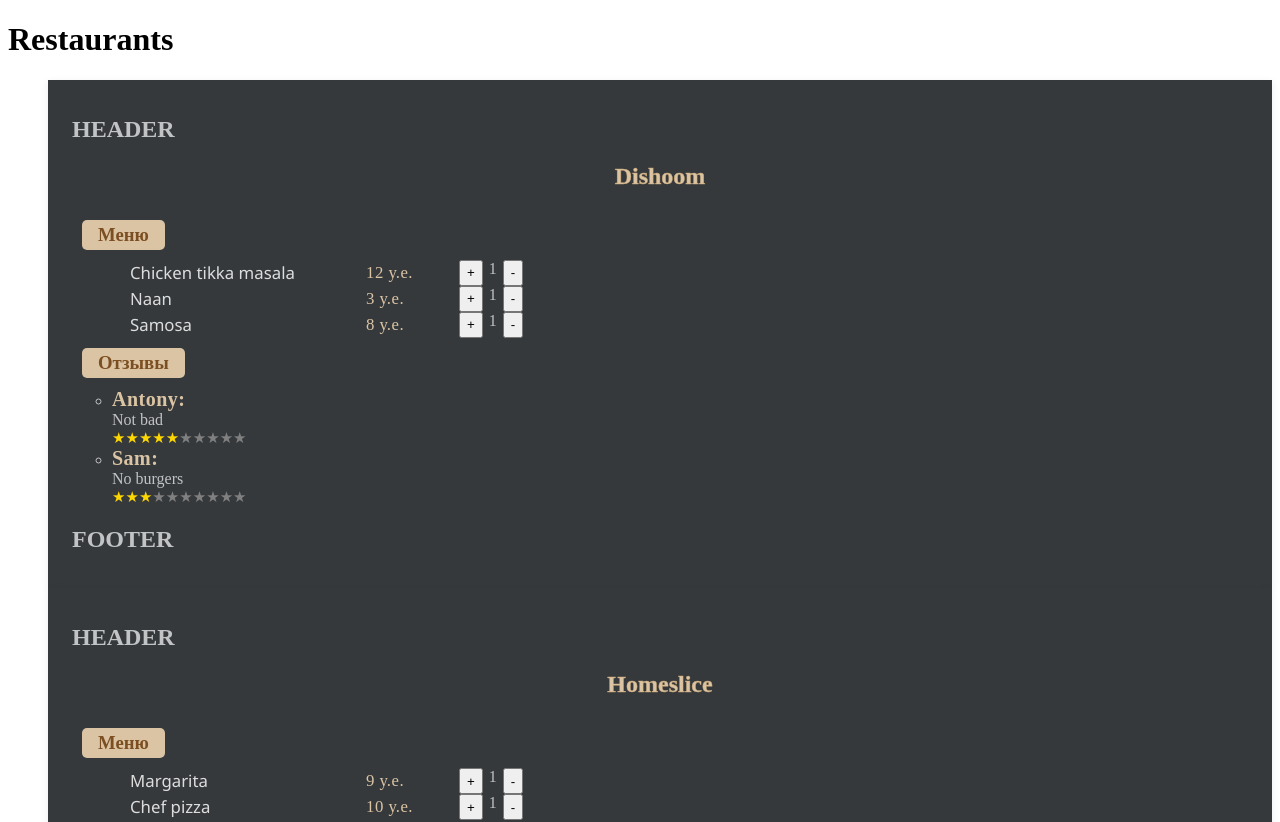
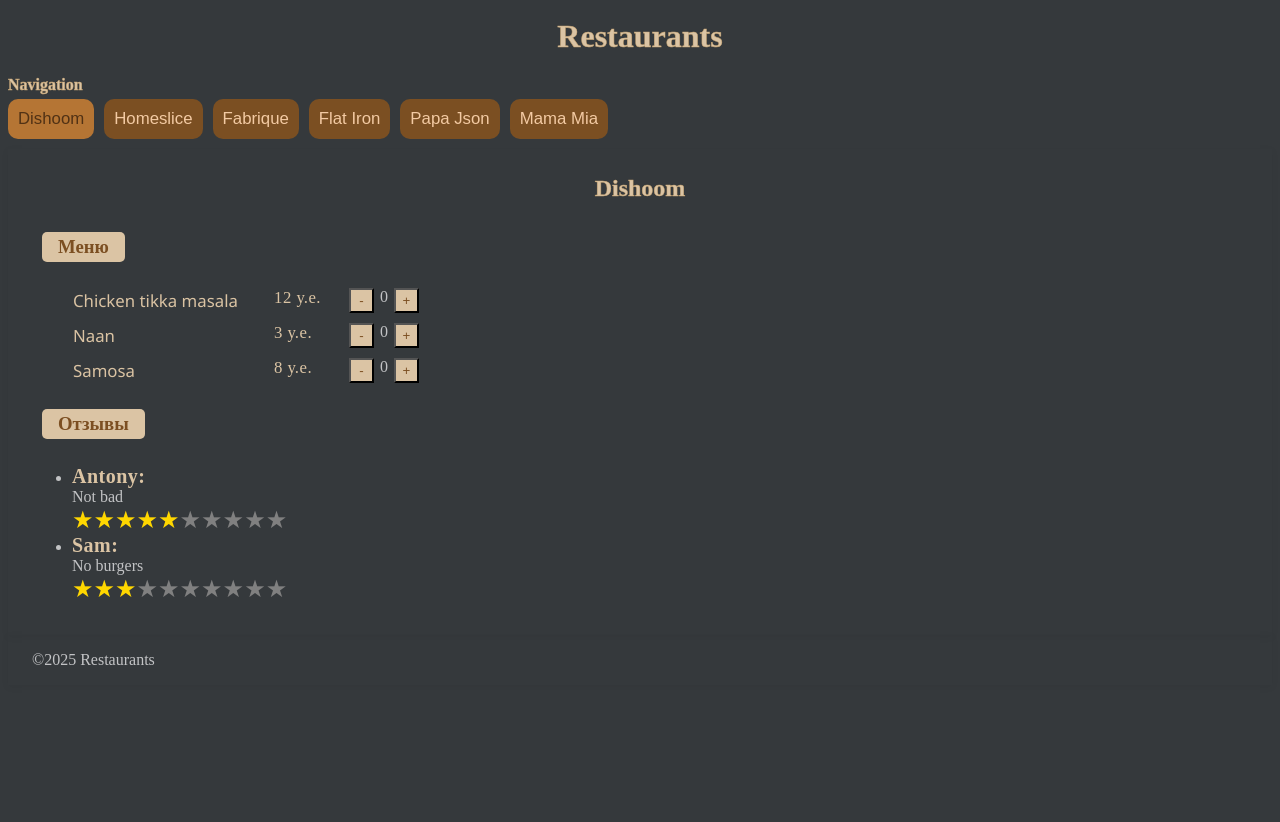
Before and after one commit to Fulkin/learn-react, a React (Vite) app: page / in a window 1280 px wide. Shown: the top 822 px of the page. After the commit the page ends 800 px from the top, so only its background shows below. Built offline with nearby package versions, Linux system fonts and the light colour scheme.

Commit message:
hw-3 create tab. counter, buttons and undefined elements

```diff
--- a/materials/mock.js
+++ b/materials/mock.js
@@ -139,4 +139,39 @@
             },
         ],
     },
+    {
+        id: "bcb4aef6-c739-4fc1-aa5f-73aebf62b010",
+        name: "Papa Json",
+        menu: [
+            {
+                id: "c031c6a2-07da-46a4-862b-d27fcf23895b",
+                name: "Json Bread",
+                price: 10,
+                ingredients: ["bread"],
+            },
+            {
+                id: "5dea7896-05d5-49aa-ad58-e0602d63fa28",
+                name: "Json Burger",
+                price: 10,
+                ingredients: ["bread", "beef"],
+            },
+        ],
+        reviews: [
+
+        ],
+    },
+    {
+        id: "15e47bdf-a560-431a-a538-7ef91e895031",
+        name: "Mama Mia",
+        menu: [
+        ],
+        reviews: [
+            {
+                id: "d023c4be-841d-46b4-acce-a874a72e2448",
+                user: "Freya",
+                text: "Cool!",
+                rating: 9,
+            },
+        ],
+    },
 ];
--- a/src/components/app/app.jsx
+++ b/src/components/app/app.jsx
@@ -1,15 +1,14 @@
 import {restaurants} from '/materials/mock.js';
-import {Restaurants} from "../restaurant/restaurant.jsx";
+import {Layout} from "../layout/layout.jsx";
+import {RestaurantTabs} from "../restaurant/restaurant-tabs.jsx";
 
 export const App = ({title}) => {
     return (
-        <div>
-            <h1>{title}</h1>
-            <ul>
-                {restaurants.map((restaurant) => (
-                    <Restaurants key={restaurant.id} restaurant={restaurant}/>
-                ))}
-            </ul>
-        </div>
+        <>
+            <h1 className="restaurant-name">{title}</h1>
+            <Layout>
+                <RestaurantTabs restaurants={restaurants} />
+            </Layout>
+        </>
     )
 }
--- /dev/null
+++ b/src/components/counter/counter.jsx
@@ -0,0 +1,14 @@
+import {useRangeCounter} from "./use-range-counter.jsx";
+
+export const Counter = () => {
+
+    const {count, increment, decrement} = useRangeCounter({min: 0, max: 5});
+
+    return (
+        <>
+            <button className="button" onClick={decrement}>-</button>
+            <span className="counter">{count}</span>
+            <button className="button" onClick={increment}>+</button>
+        </>
+    );
+}
--- /dev/null
+++ b/src/components/counter/use-range-counter.jsx
@@ -0,0 +1,17 @@
+import {useState} from "react";
+
+export const useRangeCounter = ({min, max}) => {
+    const [count, setCount] = useState(0);
+
+    const increment = () => {
+        let number = count + 1;
+        setCount(number > max ? max : number);
+    };
+    const decrement = () => {
+        let number = count - 1;
+        setCount(number < min ? min : number);
+    };
+    return {
+        count, increment, decrement
+    };
+}
--- /dev/null
+++ b/src/components/layout/layout.jsx
@@ -0,0 +1,10 @@
+export const Layout = ({children}) => {
+
+    return (
+        <>
+            <header className="header">Navigation</header>
+            <main>{children}</main>
+            <footer className="menu">©2025 Restaurants</footer>
+        </>
+    );
+};
--- a/src/components/menu/menu.jsx
+++ b/src/components/menu/menu.jsx
@@ -1,3 +1,5 @@
+import {Counter} from "../counter/counter.jsx";
+
 export const Menu = ({menu}) => {
         const {id, name, price} = menu;
 
@@ -5,9 +7,8 @@
             <li key={id} className="menu-group">
                 <span className="menu-item">{name}</span>
                 <span className="price-item">{`${price} у.е.`}</span>
-            <button>+</button>
-            <span className="counter">1</span>
-            <button>-</button>
+                <Counter/>
             </li>
         );
-};
+    }
+;
--- /dev/null
+++ b/src/components/restaurant/restaurant-tabs.jsx
@@ -0,0 +1,41 @@
+import {useState} from "react";
+import {Restaurant} from "./restaurant.jsx";
+
+export const RestaurantTabs = ({restaurants}) => {
+
+    const [activeId, setActiveId] = useState(restaurants[0].id);
+
+    const handleTabClick = (id) => {
+        if (id !== activeId) {
+            setActiveId(id);
+        }
+    };
+
+    const activeRestaurant = restaurants.find(r => r.id === activeId);
+
+    return (
+        <div>
+            <div className="menu-group">
+                {restaurants.map(restaurant => (
+                    <button
+                        key={restaurant.id}
+                        onClick={() => handleTabClick(restaurant.id)}
+                        className={
+                            "restaurant-tab-button " +
+                            (restaurant.id === activeId
+                                ? "restaurant-tab-button-active"
+                                : "restaurant-tab-button-unactive")
+                        }
+                    >
+                        {restaurant.name}
+                    </button>
+                ))}
+            </div>
+
+            <div>
+                <Restaurant key={activeRestaurant.id}
+                            restaurant={activeRestaurant}/>
+            </div>
+        </div>
+    );
+};
--- a/src/components/restaurant/restaurant.jsx
+++ b/src/components/restaurant/restaurant.jsx
@@ -1,27 +1,35 @@
 import {Menu} from "../menu/menu.jsx";
 import {Review} from "../review/review.jsx";
 
-export const Restaurants = ({restaurant}) => {
+export const Restaurant = ({restaurant}) => {
 
     const {id, name, menu, reviews} = restaurant;
 
     return (
         <div key={id} className="menu">
-            <h2>HEADER</h2>
             <h2 className="restaurant-name">{name}</h2>
-            <h3 className="header">Меню</h3>
-            <ul>
-                {menu.map((menu) => (
-                    <Menu key={menu.id} menu={menu}/>
-                ))}
-            </ul>
-            <h3 className="header">Отзывы</h3>
-            <ul>
+            <h3 className="header-restaurant">Меню</h3>
+            {menu.length ?
+                (<ul>
+                    {menu.map((menu) => (
+                        <Menu key={menu.id} menu={menu}/>
+                    ))}
+                </ul>) : (
+                    <>
+                        <ul>Блюд в меню нет в наличии.</ul>
+                    </>
+                )
+            }
+            <h3 className="header-restaurant">Отзывы</h3>
+            {reviews.length ? (<ul>
                 {reviews.map((review) => (
                     <Review key={review.id} review={review}/>
                 ))}
-            </ul>
-            <h2>FOOTER</h2>
+            </ul>) : (
+                <>
+                    <ul>Отзывов пока что нет.</ul>
+                </>
+            )}
         </div>
     );
 }
--- a/src/components/star-rating/star-rating.jsx
+++ b/src/components/star-rating/star-rating.jsx
@@ -2,9 +2,7 @@
     return (
         <div>
             {[...Array(10)].map((_, i) => (
-                <span key={i} style={{color: i < rating ? 'gold' : 'gray', fontSize: '15px'}}>
-          ★
-        </span>
+                <span key={i} className={i < rating ? "gold-star" : "grey-star"}>★</span>
             ))}
         </div>
     );
--- a/styles/global.css
+++ b/styles/global.css
@@ -1,19 +1,31 @@
+body {
+    background-color: #35393c;
+}
+
 .menu {
     gap: 12px;
-    background: #35393c;
     color: #c2c3c5;
     padding: 16px 24px;
-    box-shadow: 0 2px 8px rgba(0, 0, 0, 0.07);
+    box-shadow: 0 2px 8px rgba(0, 0, 0, 0.05);
 }
 
 .restaurant-name {
     color: #dbc4a4;
     -webkit-text-stroke: 0.5px #c8a470;
     font-weight: 700;
+    padding-top: 10px;
+    margin-top: 0;
     text-align: center;
 }
 
 .header {
+    color: #dbc4a4;
+    -webkit-text-stroke: 0.5px #c8a470;
+    font-weight: 700;
+    margin-bottom: 5px;
+}
+
+.header-restaurant {
     background: #dbc4a4;
     color: #7c4f22;
     margin: 10px;
@@ -22,14 +34,23 @@
     border-radius: 5px;
 }
 
+.button {
+    background: #dbc4a4;
+    color: #7c4f22;
+    display: inline-block;
+    width: 25px;
+    text-align: center;
+}
+
 .menu-group {
     display: flex;
+    margin-bottom: 10px;
 }
 
 .menu-item {
     width: 200px;
-    padding: 1px 18px;
-    color: #dddddd;
+    padding: 1px;
+    color: #dac3a3;
     font-size: 1.05rem;
     font-family: 'Segoe UI', Arial, sans-serif;
 
@@ -38,7 +59,6 @@
 .price-item {
     width: 75px;
     color: #dbc4a4;
-    padding: 3px 18px;
     background: #35393c;
     font-size: 1.05em;
     letter-spacing: 0.5px;
@@ -56,3 +76,31 @@
     width: 20px;
     text-align: center
 }
+
+.restaurant-tab-button {
+    font-size: 1.05em;
+    margin-right: 10px;
+    padding: 10px;
+    border: none;
+    border-radius: 10px;
+}
+
+.restaurant-tab-button-unactive {
+    background: #7b4f22;
+    color: #f3caa3;
+}
+
+.restaurant-tab-button-active {
+    background: #b57534;
+    color: #513215;
+}
+
+.grey-star {
+    color: gray;
+    font-size: 1.5em
+}
+
+.gold-star {
+    color: gold;
+    font-size: 1.5em
+}
```
Lines whose indentation alone changed are shown as unchanged.
